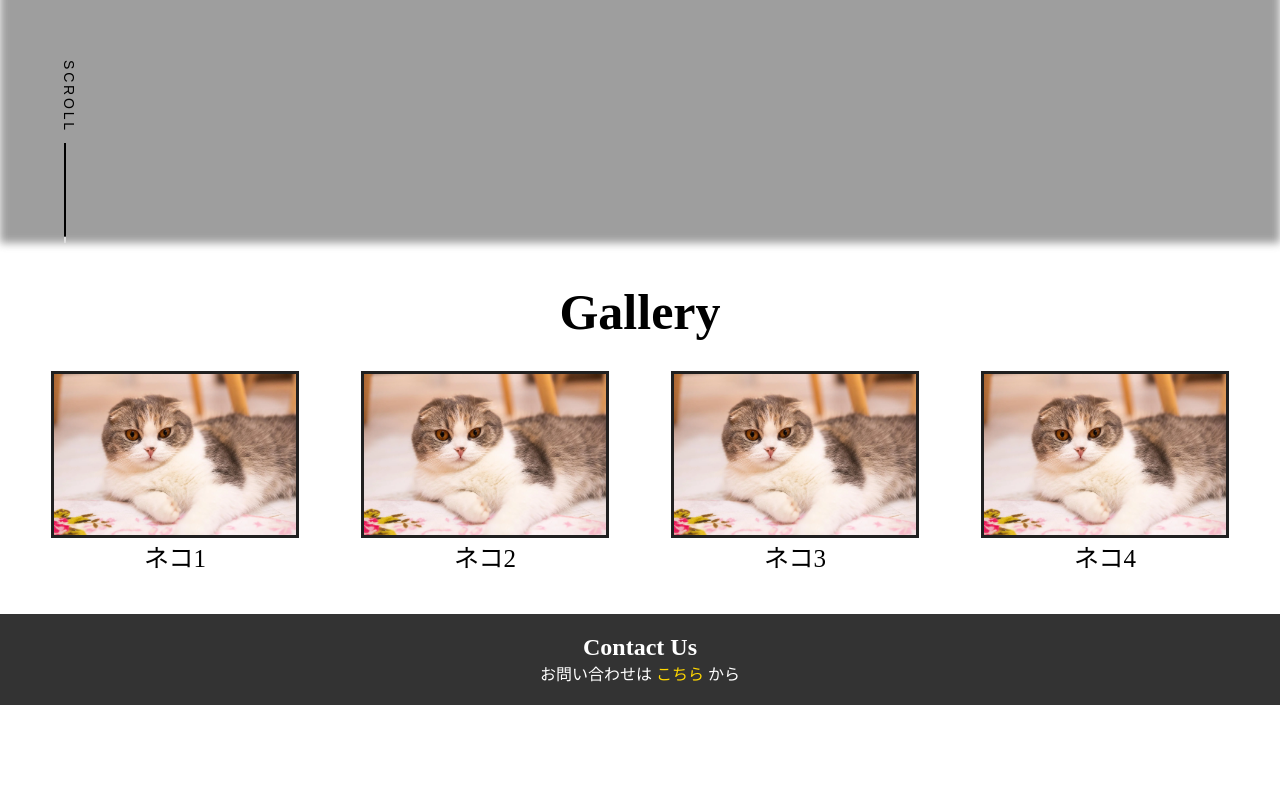
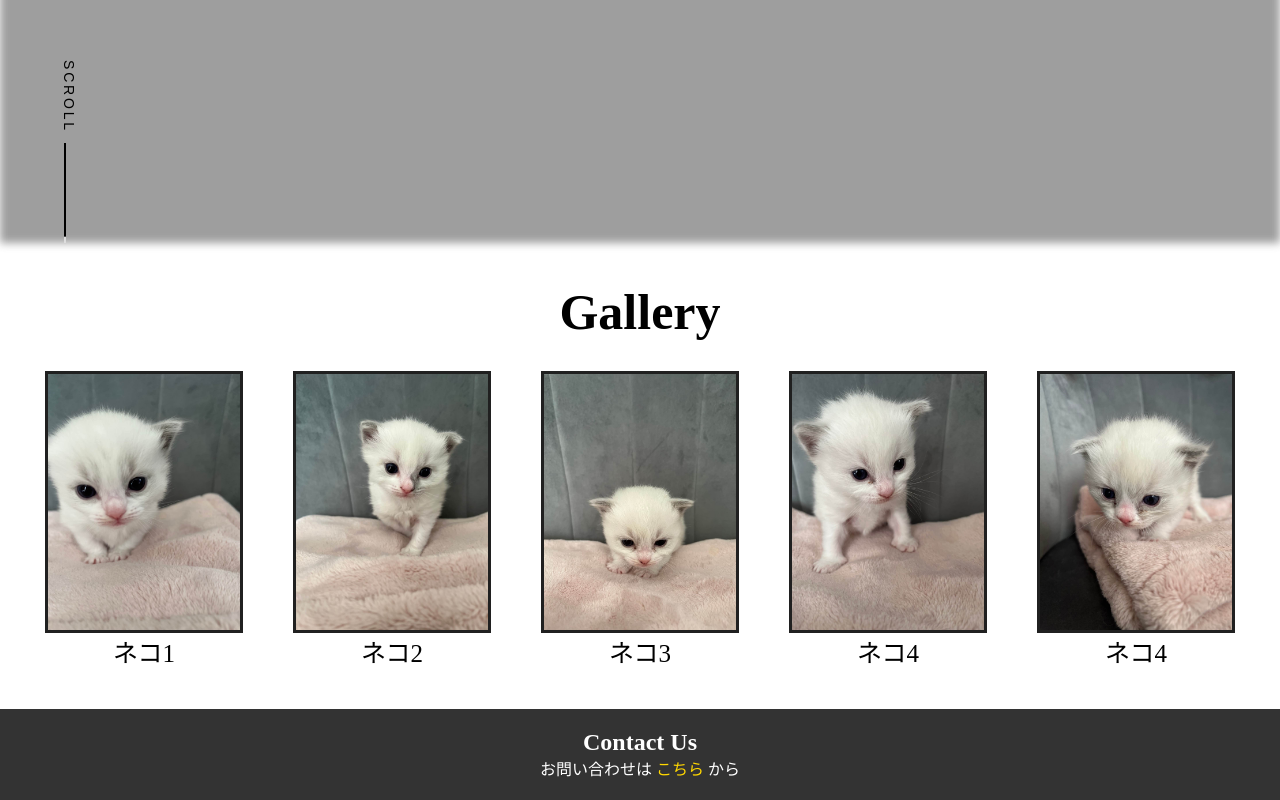
Before and after one commit to shoichi-shikita/shoichi.studio, a plain HTML site: page index.html in a window 1280 px wide. Shown: the part 557-1357 px from the top of the page. Before the commit the page ends 1262 px from the top, so only its background shows below. Drawn offline with nearby package versions, Linux system fonts and the light colour scheme; a web font is replaced by a local one.

Commit message:
add to image

```diff
--- a/index.html
+++ b/index.html
@@ -50,19 +50,23 @@
         <h2>Gallery</h2>
         <div class="gallery-images">
             <p>
-                <img src="./image/nekocyan458A5353_TP_V.webp">
+                <img src="./image/cat_A.jpg">
                 ネコ1
             </p>
             <p>
-                <img src="./image/nekocyan458A5353_TP_V.webp">
+                <img src="./image/cat_B.jpg">
                 ネコ2
             </p>
             <p>
-                <img src="./image/nekocyan458A5353_TP_V.webp">
+                <img src="./image/cat_C.jpg">
                 ネコ3
             </p>
             <p>
-                <img src="./image/nekocyan458A5353_TP_V.webp">
+                <img src="./image/cat_D.jpg">
+                ネコ4
+            </p>
+            <p>
+                <img src="./image/cat_E.jpg">
                 ネコ4
             </p>
         </div>
```
Also changed, not shown: image/cat_A.jpg (added), image/cat_B.jpg (added), image/cat_C.jpg (added), image/cat_D.jpg (added), image/cat_E.jpg (added), image/nekocyan458A5353_TP_V.webp (deleted).
